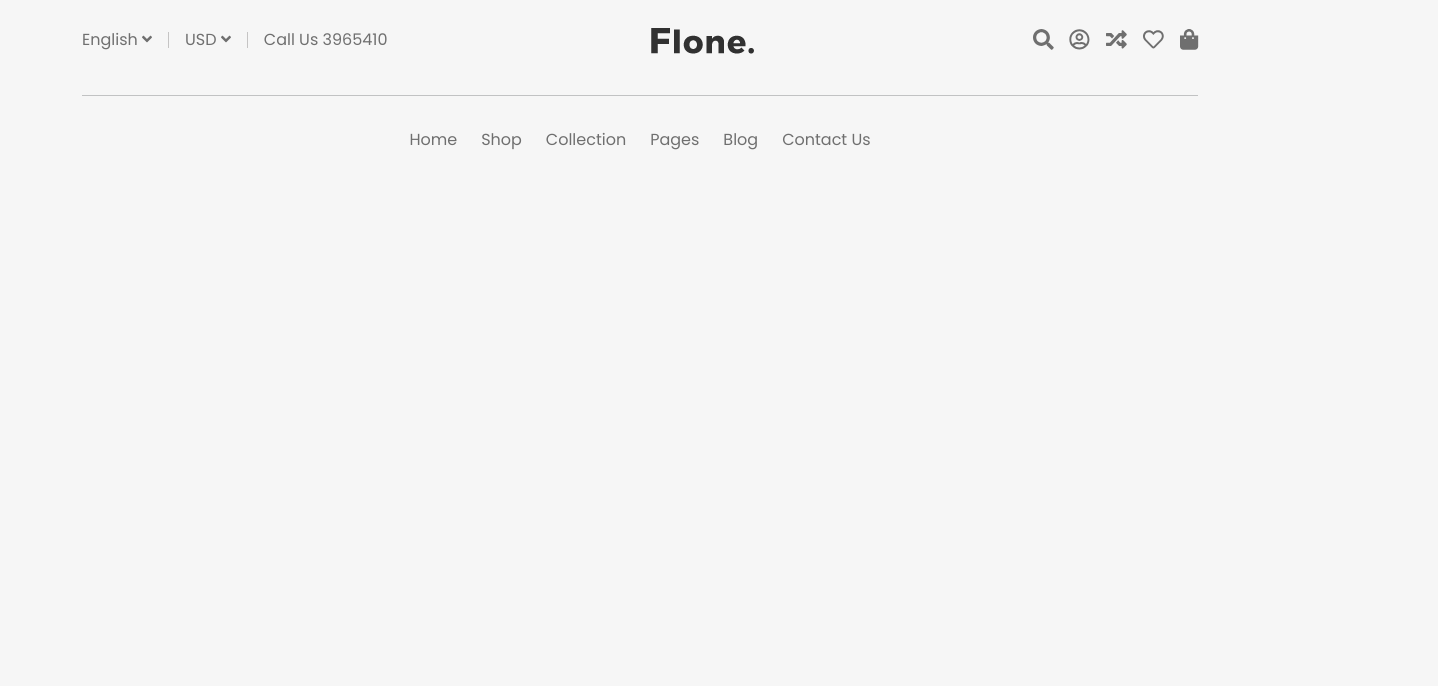
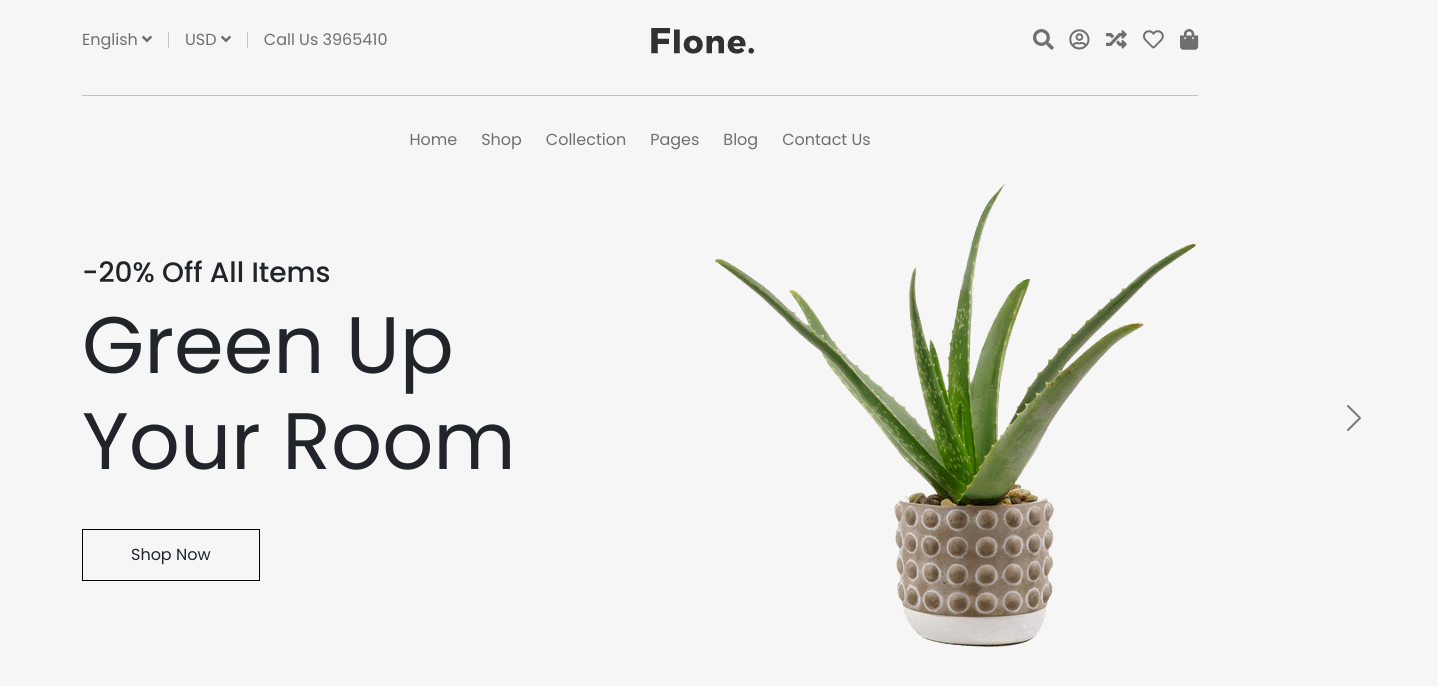
Before and after one commit to mrhm-dev/flone-b5-ecom, a website: page index.html in a window 1280 px wide. Shown: the whole page, 1438 px wide, since content can reach past the window. Drawn offline with nearby package versions, Linux system fonts and the light colour scheme.

Commit message:
feat: image carousel

```diff
--- a/index.html
+++ b/index.html
@@ -140,6 +140,89 @@
 		</nav>
 		<!-- Secondary Navbar -->
 
+		<!-- Carousel -->
+		<div class="container">
+			<div
+				id="main-carousel"
+				class="carousel"
+				data-bs-ride="carousel"
+				data-bs-interval="false"
+			>
+				<div class="carousel-inner">
+					<div class="carousel-item active">
+						<div class="carousel-content">
+							<div class="carousel-text">
+								<h3>-20% Off All Items</h3>
+								<h1>Green Up Your Room</h1>
+								<button class="btn btn-cta">Shop Now</button>
+							</div>
+							<div class="carousel-img">
+								<img
+									src="./images/slide-img-1.png"
+									alt="Slide img 1"
+								/>
+							</div>
+						</div>
+					</div>
+					<div class="carousel-item">
+						<div class="carousel-content">
+							<div class="carousel-text">
+								<h3>-40% Off All Items</h3>
+								<h1>Green Up Your Office</h1>
+								<button class="btn btn-cta">Shop Now</button>
+							</div>
+							<div class="carousel-img">
+								<img
+									src="./images/slide-img-1.png"
+									alt="Slide img 1"
+								/>
+							</div>
+						</div>
+					</div>
+					<div class="carousel-item">
+						<div class="carousel-content">
+							<div class="carousel-text">
+								<h3>-60% Off All Items</h3>
+								<h1>Green Up Your House</h1>
+								<button class="btn btn-cta">Shop Now</button>
+							</div>
+							<div class="carousel-img">
+								<img
+									src="./images/slide-img-1.png"
+									alt="Slide img 1"
+								/>
+							</div>
+						</div>
+					</div>
+				</div>
+				<button
+					class="carousel-control-prev"
+					type="button"
+					data-bs-target="#main-carousel"
+					data-bs-slide="prev"
+				>
+					<span
+						class="carousel-control-prev-icon"
+						aria-hidden="true"
+					></span>
+					<span class="visually-hidden">Previous</span>
+				</button>
+				<button
+					class="carousel-control-next"
+					type="button"
+					data-bs-target="#main-carousel"
+					data-bs-slide="next"
+				>
+					<span
+						class="carousel-control-next-icon"
+						aria-hidden="true"
+					></span>
+					<span class="visually-hidden">Next</span>
+				</button>
+			</div>
+		</div>
+		<!-- Carousel -->
+
 		<!-- JavaScript Bundle with Popper -->
 		<script
 			src="https://cdn.jsdelivr.net/npm/bootstrap@5.0.1/dist/js/bootstrap.bundle.min.js"
--- a/scss/main.scss
+++ b/scss/main.scss
@@ -47,3 +47,56 @@ body {
 	border-radius: 0.15rem;
 	margin-top: 0.5rem;
 }
+
+#main-carousel .carousel-inner {
+	height: 500px;
+}
+
+.carousel-control-prev {
+	left: -15rem;
+}
+
+.carousel-control-next {
+	right: -15rem;
+}
+
+.carousel-control-prev,
+.carousel-control-next {
+	filter: invert(100%);
+}
+
+.carousel-item {
+	height: 100%;
+	background-color: #f6f6f6;
+}
+
+.carousel-content {
+	width: 100%;
+	height: 100%;
+	display: flex;
+	align-items: center;
+}
+
+.carousel-content div {
+	flex: 1;
+}
+
+.carousel-text h1 {
+	font-size: 5rem;
+	line-height: 6rem;
+	font-weight: 400 !important;
+}
+
+.btn-cta {
+	padding: 0.8rem 3rem;
+	border-radius: 0;
+	border: none;
+	outline: none;
+	border: 1px solid #000;
+	margin-top: 2rem;
+}
+
+.carousel-img {
+	display: flex;
+	justify-content: flex-end;
+}
```
Also changed, not shown: css/style.css, images/slide-img-1.png (added), 1 other file.
